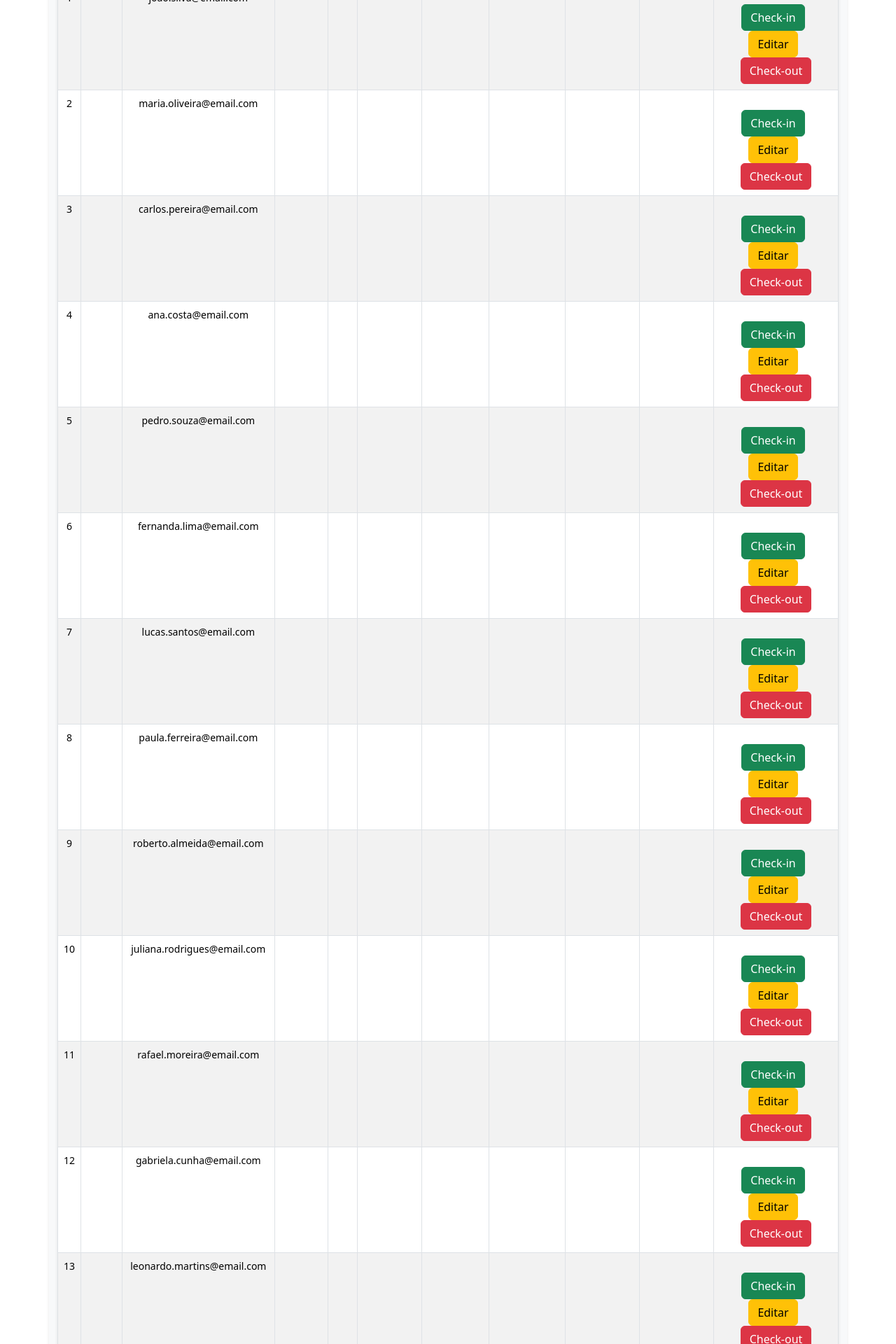
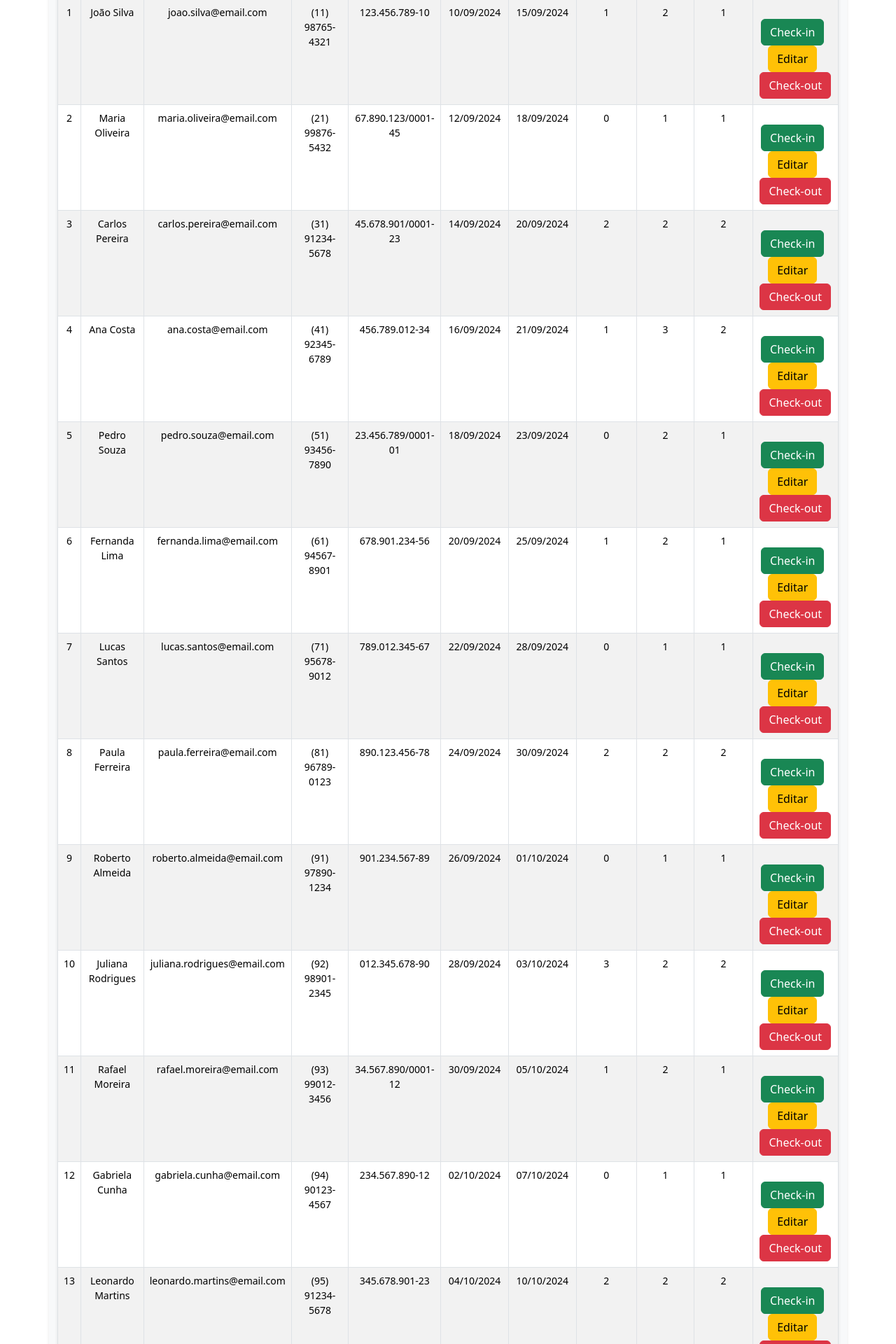
Before and after one commit to guilhermegoebel/sistemahotelfront, a React (Create React App) app: page / in a window 1280 px wide. Shown: the part 240-2160 px from the top of the page at 70% size. Built offline with nearby package versions, Linux system fonts and the light colour scheme.

Commit message:
Correção do Check-out
Correção do Check-out

```diff
--- a/src/App.js
+++ b/src/App.js
@@ -1,32 +1,24 @@
 import React, { useState } from 'react';
-import Reservas from './components/Reservas.js';
-import CheckIn from './components/Check-in.js';
-import CheckOut from './components/Check-out.js';
+import Reservas from './components/Reservas';
+import CheckOut from './components/Check-out';
+import CheckIn from './components/Check-in';
 
 function App() {
   const [reservaSelecionada, setReservaSelecionada] = useState(null);
   const [estadiasConcluidas, setEstadiasConcluidas] = useState([]);
 
-  const handleCheckIn = (reserva) => {
-    setReservaSelecionada(reserva);
-  };
-
-  const handleVoltar = () => {
-    setReservaSelecionada(null);
-  };
-
   const handleCheckOut = (reserva) => {
     setEstadiasConcluidas([...estadiasConcluidas, reserva]);
-    alert("Adicionado a estadias concluídas");
+    alert("Reserva movida para check-out concluído.");
   };
 
   return (
     <div className="App">
       {reservaSelecionada ? (
-        <CheckIn reserva={reservaSelecionada} onVoltar={handleVoltar} />
+        <CheckIn reserva={reservaSelecionada} onVoltar={() => setReservaSelecionada(null)} />
       ) : (
         <>
-          <Reservas onCheckIn={handleCheckIn} onCheckOut={handleCheckOut} />
+          <Reservas onCheckOut={handleCheckOut} />
           <CheckOut estadiasConcluidas={estadiasConcluidas} />
         </>
       )}
--- a/src/components/Check-out.js
+++ b/src/components/Check-out.js
@@ -4,28 +4,35 @@ import Table from 'react-bootstrap/Table';
 const CheckOut = ({ estadiasConcluidas }) => {
   return (
     <div className="container mt-4">
-      <h1>Check-out</h1>
-
+      <h1>Check-out Concluído</h1>
       <Table striped bordered hover className="table">
         <thead>
           <tr>
             <th>ID</th>
-            <th>Nome do Hóspede</th>
+            <th>Nome</th>
+            <th>Email</th>
+            <th>Telefone</th>
+            <th>CPF ou CNPJ</th>
             <th>Data de Check-in</th>
             <th>Data de Check-out</th>
-            <th>Quarto</th>
-            <th>Detalhes Relevantes</th>
+            <th>Número de Crianças</th>
+            <th>Número de Adultos</th>
+            <th>Número de Quartos</th>
           </tr>
         </thead>
         <tbody>
           {estadiasConcluidas.map((reserva) => (
             <tr key={reserva.id}>
               <td>{reserva.id}</td>
-              <td>{reserva.nomeHospede}</td>
-              <td>{formatarData(reserva.checkIn)}</td>
-              <td>{formatarData(reserva.checkOut)}</td>
-              <td>{reserva.quarto}</td>
-              <td>{reserva.detalhesRelevantes}</td>
+              <td>{reserva.nome}</td>
+              <td>{reserva.email}</td>
+              <td>{reserva.telefone}</td>
+              <td>{reserva.cpf}</td>
+              <td>{reserva.dataCheckin}</td>
+              <td>{reserva.dataCheckout}</td>
+              <td>{reserva.numeroCrianca}</td>
+              <td>{reserva.numeroAdulto}</td>
+              <td>{reserva.numeroQuarto}</td>
             </tr>
           ))}
         </tbody>
@@ -34,9 +41,4 @@ const CheckOut = ({ estadiasConcluidas }) => {
   );
 };
 
-const formatarData = (data) => {
-  const partes = data.split('-');
-  return `${partes[2]}/${partes[1]}/${partes[0]}`;
-};
-
 export default CheckOut;
--- a/src/components/Reservas.js
+++ b/src/components/Reservas.js
@@ -6,7 +6,7 @@ import CheckIn from './Check-in';
 import './Reservas.css';
 import reservasData from './reservasData.json';
 
-const Reservas = () => {
+const Reservas = ({ onCheckOut }) => {
   const [reservas, setReservas] = useState(reservasData);
   const [mostrarFormulario, setMostrarFormulario] = useState(false);
   const [editarReserva, setEditarReserva] = useState(null);
@@ -17,9 +17,9 @@ const Reservas = () => {
     cpf: '',
     dataCheckin: '',
     dataCheckout: '',
-    numeroCriancas: '',
-    numeroAdultos: '',
-    numeroQuartos: '',
+    numeroCrianca: '',
+    numeroAdulto: '',
+    numeroQuarto: '',
   });
   const [reservaAtual, setReservaAtual] = useState(null);
 
@@ -32,7 +32,7 @@ const Reservas = () => {
   };
 
   const formatarData = (data) => {
-    if (!data) return ''; // Verifica se há uma data para formatar
+    if (!data) return '';
     const partes = data.split('-');
     return `${partes[2]}/${partes[1]}/${partes[0]}`;
   };
@@ -45,9 +45,9 @@ const Reservas = () => {
       novoHospede.cpf &&
       novoHospede.dataCheckin &&
       novoHospede.dataCheckout &&
-      novoHospede.numeroCriancas &&
-      novoHospede.numeroAdultos &&
-      novoHospede.numeroQuartos
+      novoHospede.numeroCrianca &&
+      novoHospede.numeroAdulto &&
+      novoHospede.numeroQuarto
     );
   };
 
@@ -60,7 +60,7 @@ const Reservas = () => {
     const novaReserva = {
       ...novoHospede,
       id: reservas.length + 1,
-      checkInRealizado: false, // Inicialmente, o check-in não foi realizado
+      checkInRealizado: false,
     };
 
     setReservas([...reservas, novaReserva]);
@@ -71,9 +71,9 @@ const Reservas = () => {
       cpf: '',
       dataCheckin: '',
       dataCheckout: '',
-      numeroCriancas: '',
-      numeroAdultos: '',
-      numeroQuartos: '',
+      numeroCrianca: '',
+      numeroAdulto: '',
+      numeroQuarto: '',
     });
     setMostrarFormulario(false);
   };
@@ -100,9 +100,9 @@ const Reservas = () => {
       cpf: '',
       dataCheckin: '',
       dataCheckout: '',
-      numeroCriancas: '',
-      numeroAdultos: '',
-      numeroQuartos: '',
+      numeroCrianca: '',
+      numeroAdulto: '',
+      numeroQuarto: '',
     });
     setEditarReserva(null);
     setMostrarFormulario(false);
@@ -116,15 +116,41 @@ const Reservas = () => {
     setReservas(reservas.map(r =>
       r.id === reserva.id ? { ...r, checkInRealizado: true } : r
     ));
-    setReservaAtual(null); // Fechar o formulário de check-in após a confirmação
+    setReservaAtual(null);
   };
 
   const handleCheckOut = (reserva) => {
     setReservas(reservas.filter(r => r.id !== reserva.id));
+    onCheckOut(reserva); // Chama a função para adicionar ao check-out
   };
 
-  // Ordenar as reservas para que as com check-in realizado fiquem no topo
   const reservasOrdenadas = [...reservas].sort((a, b) => b.checkInRealizado - a.checkInRealizado);
+
+  const handleCpfCnpjChange = (event) => {
+    let data = event.target.value.replace(/\D/g, "");
+    if (data.length > 11) {
+      let cnpj = `${data.substr(0, 2)}.${data.substr(2,3)}.${data.substr(5,3)}/`;
+      if (data.length > 12)
+        cnpj += `${data.substr(8, 4)}-${data.substr(12, 2)}`;
+      else
+        cnpj += data.substr(8);
+      data = cnpj;
+    } else {
+      let cpf = "";
+      let parts = Math.ceil(data.length / 3);
+      for (let i = 0; i < parts; i++) {
+        if (i === 3) {
+          cpf += `-${data.substr(i * 3)}`;
+          break;
+        }
+        cpf += `${i !== 0 ? "." : ""}${data.substr(i * 3, 3)}`;
+      }
+      data = cpf;
+    }
+    setNovoHospede((values)=>( {...values, cpf: data}));
+  };
+
+  console.log(novoHospede)
 
   return (
     <div className="container mt-4">
@@ -178,7 +204,7 @@ const Reservas = () => {
           </Form.Group>
 
           <Form.Group>
-            <Form.Label>CPF</Form.Label>
+            <Form.Label>CPF ou CNPJ</Form.Label>
             <Form.Control
               type="text"
               name="cpf"
@@ -215,7 +241,7 @@ const Reservas = () => {
             <Form.Control
               type="number"
               name="numeroCriancas"
-              value={novoHospede.numeroCriancas}
+              value={novoHospede.numeroCrianca}
               onChange={handleInputChange}
               required
             />
@@ -226,7 +252,7 @@ const Reservas = () => {
             <Form.Control
               type="number"
               name="numeroAdultos"
-              value={novoHospede.numeroAdultos}
+              value={novoHospede.numeroAdulto}
               onChange={handleInputChange}
               required
             />
@@ -237,7 +263,7 @@ const Reservas = () => {
             <Form.Control
               type="number"
               name="numeroQuartos"
-              value={novoHospede.numeroQuartos}
+              value={novoHospede.numeroQuarto}
               onChange={handleInputChange}
               required
             />
@@ -256,7 +282,7 @@ const Reservas = () => {
             <th>Nome</th>
             <th>Email</th>
             <th>Telefone</th>
-            <th>CPF</th>
+            <th>CPF ou CNPJ</th>
             <th>Data de Check-in</th>
             <th>Data de Check-out</th>
             <th>Número de Crianças</th>
@@ -275,9 +301,9 @@ const Reservas = () => {
               <td>{reserva.cpf}</td>
               <td>{formatarData(reserva.dataCheckin)}</td>
               <td>{formatarData(reserva.dataCheckout)}</td>
-              <td>{reserva.numeroCriancas}</td>
-              <td>{reserva.numeroAdultos}</td>
-              <td>{reserva.numeroQuartos}</td>
+              <td>{reserva.numeroCrianca}</td>
+              <td>{reserva.numeroAdulto}</td>
+              <td>{reserva.numeroQuarto}</td>
               <td>
                 {!reserva.checkInRealizado && (
                   <Button
--- a/src/components/reservasData.json
+++ b/src/components/reservasData.json
@@ -1,302 +1,242 @@
 [
   {
     "id": 1,
-      "nomeHospede": "João Silva",
-      "cpfcnpj": "123.456.789-10",
+    "nome": "João Silva",
     "email": "joao.silva@email.com",
-      "checkIn": "2024-09-10",
-      "checkOut": "2024-09-15",
-      "quarto": "101",
-      "detalhesRelevantes": "Precisa de berço no quarto."
+    "telefone": "(11) 98765-4321",
+    "cpf": "123.456.789-10",
+    "dataCheckin": "2024-09-10",
+    "dataCheckout": "2024-09-15",
+    "numeroCrianca": 1,
+    "numeroAdulto": 2,
+    "numeroQuarto": 1
   },
   {
     "id": 2,
-      "nomeHospede": "Maria Oliveira",
-      "cpfcnpj": "12.345.678/0001-90",
+    "nome": "Maria Oliveira",
     "email": "maria.oliveira@email.com",
-      "checkIn": "2024-09-12",
-      "checkOut": "2024-09-18",
-      "quarto": "102",
-      "detalhesRelevantes": "Hóspede com alergia a amendoim."
+    "telefone": "(21) 99876-5432",
+    "cpf": "67.890.123/0001-45",
+    "dataCheckin": "2024-09-12",
+    "dataCheckout": "2024-09-18",
+    "numeroCrianca": 0,
+    "numeroAdulto": 1,
+    "numeroQuarto": 1
   },
   {
     "id": 3,
-      "nomeHospede": "Carlos Pereira",
-      "cpfcnpj": "345.678.901-23",
+    "nome": "Carlos Pereira",
     "email": "carlos.pereira@email.com",
-      "checkIn": "2024-09-14",
-      "checkOut": "2024-09-20",
-      "quarto": "103",
-      "detalhesRelevantes": "Solicitou check-out tardio."
+    "telefone": "(31) 91234-5678",
+    "cpf": "45.678.901/0001-23",
+    "dataCheckin": "2024-09-14",
+    "dataCheckout": "2024-09-20",
+    "numeroCrianca": 2,
+    "numeroAdulto": 2,
+    "numeroQuarto": 2
   },
   {
     "id": 4,
-      "nomeHospede": "Ana Costa",
-      "cpfcnpj": "23.456.789/0001-12",
+    "nome": "Ana Costa",
     "email": "ana.costa@email.com",
-      "checkIn": "2024-09-16",
-      "checkOut": "2024-09-21",
-      "quarto": "104",
-      "detalhesRelevantes": "Precisa de uma cadeira de rodas."
+    "telefone": "(41) 92345-6789",
+    "cpf": "456.789.012-34",
+    "dataCheckin": "2024-09-16",
+    "dataCheckout": "2024-09-21",
+    "numeroCrianca": 1,
+    "numeroAdulto": 3,
+    "numeroQuarto": 2
   },
   {
     "id": 5,
-      "nomeHospede": "Pedro Souza",
-      "cpfcnpj": "567.890.123-45",
+    "nome": "Pedro Souza",
     "email": "pedro.souza@email.com",
-      "checkIn": "2024-09-18",
-      "checkOut": "2024-09-23",
-      "quarto": "105",
-      "detalhesRelevantes": "Hóspede está em lua de mel."
+    "telefone": "(51) 93456-7890",
+    "cpf": "23.456.789/0001-01",
+    "dataCheckin": "2024-09-18",
+    "dataCheckout": "2024-09-23",
+    "numeroCrianca": 0,
+    "numeroAdulto": 2,
+    "numeroQuarto": 1
   },
   {
     "id": 6,
-      "nomeHospede": "Fernanda Lima",
-      "cpfcnpj": "34.567.890/0001-56",
+    "nome": "Fernanda Lima",
     "email": "fernanda.lima@email.com",
-      "checkIn": "2024-09-20",
-      "checkOut": "2024-09-25",
-      "quarto": "106",
-      "detalhesRelevantes": "Solicitou travesseiros extras."
+    "telefone": "(61) 94567-8901",
+    "cpf": "678.901.234-56",
+    "dataCheckin": "2024-09-20",
+    "dataCheckout": "2024-09-25",
+    "numeroCrianca": 1,
+    "numeroAdulto": 2,
+    "numeroQuarto": 1
   },
   {
     "id": 7,
-      "nomeHospede": "Lucas Santos",
-      "cpfcnpj": "789.012.345-67",
+    "nome": "Lucas Santos",
     "email": "lucas.santos@email.com",
-      "checkIn": "2024-09-22",
-      "checkOut": "2024-09-28",
-      "quarto": "107",
-      "detalhesRelevantes": "Necessita de adaptador de tomada."
+    "telefone": "(71) 95678-9012",
+    "cpf": "789.012.345-67",
+    "dataCheckin": "2024-09-22",
+    "dataCheckout": "2024-09-28",
+    "numeroCrianca": 0,
+    "numeroAdulto": 1,
+    "numeroQuarto": 1
   },
   {
     "id": 8,
-      "nomeHospede": "Paula Ferreira",
-      "cpfcnpj": "890.123.456-78",
+    "nome": "Paula Ferreira",
     "email": "paula.ferreira@email.com",
-      "checkIn": "2024-09-24",
-      "checkOut": "2024-09-30",
-      "quarto": "108",
-      "detalhesRelevantes": "Vegetariana, solicitou cardápio especial."
+    "telefone": "(81) 96789-0123",
+    "cpf": "890.123.456-78",
+    "dataCheckin": "2024-09-24",
+    "dataCheckout": "2024-09-30",
+    "numeroCrianca": 2,
+    "numeroAdulto": 2,
+    "numeroQuarto": 2
   },
   {
     "id": 9,
-      "nomeHospede": "Roberto Almeida",
-      "cpfcnpj": "45.678.901/0001-34",
+    "nome": "Roberto Almeida",
     "email": "roberto.almeida@email.com",
-      "checkIn": "2024-09-26",
-      "checkOut": "2024-10-01",
-      "quarto": "109",
-      "detalhesRelevantes": "Precisa de uma sala de reuniões."
+    "telefone": "(91) 97890-1234",
+    "cpf": "901.234.567-89",
+    "dataCheckin": "2024-09-26",
+    "dataCheckout": "2024-10-01",
+    "numeroCrianca": 0,
+    "numeroAdulto": 1,
+    "numeroQuarto": 1
   },
   {
     "id": 10,
-      "nomeHospede": "Juliana Rodrigues",
-      "cpfcnpj": "012.345.678-90",
+    "nome": "Juliana Rodrigues",
     "email": "juliana.rodrigues@email.com",
-      "checkIn": "2024-09-28",
-      "checkOut": "2024-10-03",
-      "quarto": "110",
-      "detalhesRelevantes": "Chegada de madrugada."
+    "telefone": "(92) 98901-2345",
+    "cpf": "012.345.678-90",
+    "dataCheckin": "2024-09-28",
+    "dataCheckout": "2024-10-03",
+    "numeroCrianca": 3,
+    "numeroAdulto": 2,
+    "numeroQuarto": 2
   },
   {
     "id": 11,
-      "nomeHospede": "Rafael Moreira",
-      "cpfcnpj": "12.345.678/0002-90",
+    "nome": "Rafael Moreira",
     "email": "rafael.moreira@email.com",
-      "checkIn": "2024-09-30",
-      "checkOut": "2024-10-05",
-      "quarto": "111",
-      "detalhesRelevantes": "Hóspede frequente, solicitou desconto."
+    "telefone": "(93) 99012-3456",
+    "cpf": "34.567.890/0001-12",
+    "dataCheckin": "2024-09-30",
+    "dataCheckout": "2024-10-05",
+    "numeroCrianca": 1,
+    "numeroAdulto": 2,
+    "numeroQuarto": 1
   },
   {
     "id": 12,
-      "nomeHospede": "Gabriela Cunha",
-      "cpfcnpj": "234.567.890-12",
+    "nome": "Gabriela Cunha",
     "email": "gabriela.cunha@email.com",
-      "checkIn": "2024-10-02",
-      "checkOut": "2024-10-07",
-      "quarto": "112",
-      "detalhesRelevantes": "Quarto para não fumante."
+    "telefone": "(94) 90123-4567",
+    "cpf": "234.567.890-12",
+    "dataCheckin": "2024-10-02",
+    "dataCheckout": "2024-10-07",
+    "numeroCrianca": 0,
+    "numeroAdulto": 1,
+    "numeroQuarto": 1
   },
   {
     "id": 13,
-      "nomeHospede": "Leonardo Martins",
-      "cpfcnpj": "56.789.012/0001-45",
+    "nome": "Leonardo Martins",
     "email": "leonardo.martins@email.com",
-      "checkIn": "2024-10-04",
-      "checkOut": "2024-10-10",
-      "quarto": "113",
-      "detalhesRelevantes": "Solicitou serviço de lavanderia."
+    "telefone": "(95) 91234-5678",
+    "cpf": "345.678.901-23",
+    "dataCheckin": "2024-10-04",
+    "dataCheckout": "2024-10-10",
+    "numeroCrianca": 2,
+    "numeroAdulto": 2,
+    "numeroQuarto": 2
   },
   {
     "id": 14,
-      "nomeHospede": "Camila Dias",
-      "cpfcnpj": "456.789.012-34",
+    "nome": "Camila Dias",
     "email": "camila.dias@email.com",
-      "checkIn": "2024-10-06",
-      "checkOut": "2024-10-12",
-      "quarto": "114",
-      "detalhesRelevantes": "Precisa de serviço de babá."
+    "telefone": "(96) 92345-6789",
+    "cpf": "456.789.012-34",
+    "dataCheckin": "2024-10-06",
+    "dataCheckout": "2024-10-12",
+    "numeroCrianca": 1,
+    "numeroAdulto": 1,
+    "numeroQuarto": 1
   },
   {
     "id": 15,
-      "nomeHospede": "Felipe Barbosa",
-      "cpfcnpj": "67.890.123/0001-56",
+    "nome": "Felipe Barbosa",
     "email": "felipe.barbosa@email.com",
-      "checkIn": "2024-10-08",
-      "checkOut": "2024-10-14",
-      "quarto": "115",
-      "detalhesRelevantes": "Hóspede com animal de estimação."
+    "telefone": "(97) 93456-7890",
+    "cpf": "567.890.123-45",
+    "dataCheckin": "2024-10-08",
+    "dataCheckout": "2024-10-14",
+    "numeroCrianca": 0,
+    "numeroAdulto": 2,
+    "numeroQuarto": 1
   },
   {
     "id": 16,
-      "nomeHospede": "Renata Silva",
-      "cpfcnpj": "678.901.234-56",
+    "nome": "Renata Silva",
     "email": "renata.silva@email.com",
-      "checkIn": "2024-10-10",
-      "checkOut": "2024-10-16",
-      "quarto": "116",
-      "detalhesRelevantes": "Quarto com vista para o mar."
+    "telefone": "(98) 94567-8901",
+    "cpf": "56.789.012/0001-34",
+    "dataCheckin": "2024-10-10",
+    "dataCheckout": "2024-10-16",
+    "numeroCrianca": 1,
+    "numeroAdulto": 2,
+    "numeroQuarto": 1
   },
   {
     "id": 17,
-      "nomeHospede": "Thiago Costa",
-      "cpfcnpj": "78.901.234/0001-67",
+    "nome": "Thiago Costa",
     "email": "thiago.costa@email.com",
-      "checkIn": "2024-10-12",
-      "checkOut": "2024-10-18",
-      "quarto": "117",
-      "detalhesRelevantes": "Precisa de estacionamento reservado."
+    "telefone": "(99) 95678-9012",
+    "cpf": "789.012.345-67",
+    "dataCheckin": "2024-10-12",
+    "dataCheckout": "2024-10-18",
+    "numeroCrianca": 0,
+    "numeroAdulto": 1,
+    "numeroQuarto": 1
   },
   {
     "id": 18,
-      "nomeHospede": "Larissa Gonçalves",
-      "cpfcnpj": "890.123.456-78",
+    "nome": "Larissa Gonçalves",
     "email": "larissa.goncalves@email.com",
-      "checkIn": "2024-10-14",
-      "checkOut": "2024-10-20",
-      "quarto": "118",
-      "detalhesRelevantes": "Solicitou um jantar romântico."
+    "telefone": "(81) 96789-0123",
+    "cpf": "890.123.456-78",
+    "dataCheckin": "2024-10-14",
+    "dataCheckout": "2024-10-20",
+    "numeroCrianca": 2,
+    "numeroAdulto": 2,
+    "numeroQuarto": 2
   },
   {
     "id": 19,
-      "nomeHospede": "Bruno Souza",
-      "cpfcnpj": "901.234.567-89",
-      "email": "bruno.souza@email.com",
-      "checkIn": "2024-10-16",
-      "checkOut": "2024-10-22",
-      "quarto": "119",
-      "detalhesRelevantes": "Precisa de mesa de trabalho no quarto."
+    "nome": "Bruno Almeida",
+    "email": "bruno.almeida@email.com",
+    "telefone": "(91) 97890-1234",
+    "cpf": "901.234.567-89",
+    "dataCheckin": "2024-10-16",
+    "dataCheckout": "2024-10-22",
+    "numeroCrianca": 0,
+    "numeroAdulto": 1,
+    "numeroQuarto": 1
   },
   {
     "id": 20,
-        "nomeHospede": "Isabela Lopes",
-        "cpfcnpj": "012.345.678-90",
-        "email": "isabela.lopes@email.com",
-        "checkIn": "2024-10-18",
-        "checkOut": "2024-10-24",
-        "quarto": "120",
-        "detalhesRelevantes": "Solicitou check-out antecipado."
-      },
-      {
-        "id": 21,
-        "nomeHospede": "Eduardo Lima",
-        "cpfcnpj": "12.345.678/0003-90",
-        "email": "eduardo.lima@email.com",
-        "checkIn": "2024-10-20",
-        "checkOut": "2024-10-26",
-        "quarto": "121",
-        "detalhesRelevantes": "Precisa de frigobar abastecido."
-      },
-      {
-        "id": 22,
-        "nomeHospede": "Beatriz Castro",
-        "cpfcnpj": "234.567.890-12",
-        "email": "beatriz.castro@email.com",
-        "checkIn": "2024-10-22",
-        "checkOut": "2024-10-28",
-        "quarto": "122",
-        "detalhesRelevantes": "Hóspede com mobilidade reduzida."
-      },
-      {
-        "id": 23,
-        "nomeHospede": "Marcelo Teixeira",
-        "cpfcnpj": "12.345.678/0004-12",
-        "email": "marcelo.teixeira@email.com",
-        "checkIn": "2024-10-24",
-        "checkOut": "2024-10-30",
-        "quarto": "123",
-        "detalhesRelevantes": "Necessita de ferro de passar roupas."
-      },
-      {
-        "id": 24,
-        "nomeHospede": "Carla Mendes",
-        "cpfcnpj": "456.789.012-34",
-        "email": "carla.mendes@email.com",
-        "checkIn": "2024-10-26",
-        "checkOut": "2024-11-01",
-        "quarto": "124",
-        "detalhesRelevantes": "Solicitou transfer para o aeroporto."
-      },
-      {
-        "id": 25,
-        "nomeHospede": "André Ribeiro",
-        "cpfcnpj": "67.890.123/0005-23",
-        "email": "andre.ribeiro@email.com",
-        "checkIn": "2024-10-28",
-        "checkOut": "2024-11-03",
-        "quarto": "125",
-        "detalhesRelevantes": "Quarto próximo ao elevador."
-      },
-      {
-        "id": 26,
-        "nomeHospede": "Patrícia Fernandes",
-        "cpfcnpj": "678.901.234-56",
-        "email": "patricia.fernandes@email.com",
-        "checkIn": "2024-10-30",
-        "checkOut": "2024-11-05",
-        "quarto": "126",
-        "detalhesRelevantes": "Precisa de um ventilador extra."
-      },
-      {
-        "id": 27,
-        "nomeHospede": "Ricardo Carvalho",
-        "cpfcnpj": "789.012.345-67",
-        "email": "ricardo.carvalho@email.com",
-        "checkIn": "2024-11-01",
-        "checkOut": "2024-11-07",
-        "quarto": "127",
-        "detalhesRelevantes": "Solicitou café da manhã no quarto."
-      },
-      {
-        "id": 28,
-        "nomeHospede": "Amanda Nunes",
-        "cpfcnpj": "890.123.456-78",
-        "email": "amanda.nunes@email.com",
-        "checkIn": "2024-11-03",
-        "checkOut": "2024-11-09",
-        "quarto": "128",
-        "detalhesRelevantes": "Viagem a trabalho, precisa de Wi-Fi rápido."
-      },
-      {
-        "id": 29,
-        "nomeHospede": "Rodrigo Neves",
-        "cpfcnpj": "12.345.678/0006-34",
-        "email": "rodrigo.neves@email.com",
-        "checkIn": "2024-11-05",
-        "checkOut": "2024-11-11",
-        "quarto": "129",
-        "detalhesRelevantes": "Hóspede quer pagamento em dinheiro."
-      },
-      {
-        "id": 30,
-        "nomeHospede": "Sofia Guimarães",
-        "cpfcnpj": "012.345.678-90",
-        "email": "sofia.guimaraes@email.com",
-        "checkIn": "2024-11-07",
-        "checkOut": "2024-11-13",
-        "quarto": "130",
-        "detalhesRelevantes": "Solicitou decoração especial para aniversário."
+    "nome": "Débora Ramos",
+    "email": "debora.ramos@email.com",
+    "telefone": "(92) 98901-2345",
+    "cpf": "12.345.678/0001-90",
+    "dataCheckin": "2024-10-18",
+    "dataCheckout": "2024-10-24",
+    "numeroCrianca": 3,
+    "numeroAdulto": 2,
+    "numeroQuarto": 2
   }
 ]
```
Also changed, not shown: src/components/Check-in.js (+8 -6 lines). Lines whose indentation alone changed are shown as unchanged.
